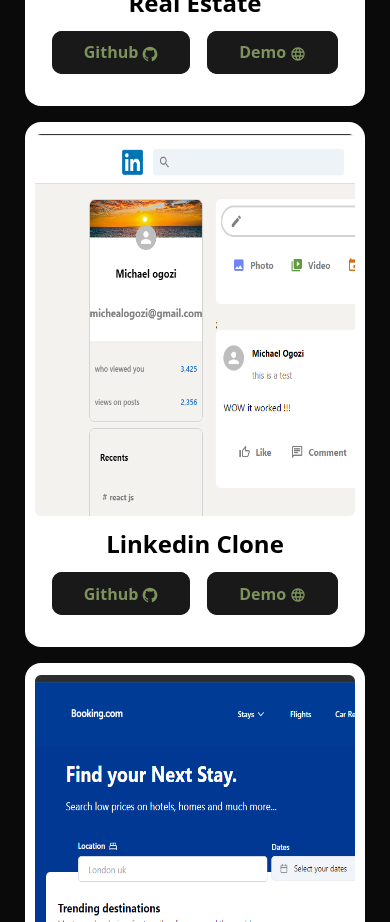
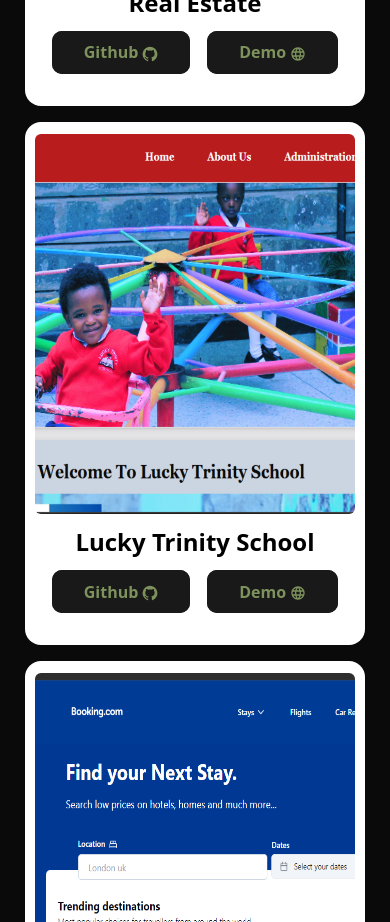
Before and after one commit to 4th-son/michaels-portfolio, a React (Vite) app: page / in a window 390 px wide. Shown: the part 2540-3462 px from the top of the page. Built offline with nearby package versions, Linux system fonts and the light colour scheme.

Commit message:
minor updates

```diff
--- a/src/home.jsx
+++ b/src/home.jsx
@@ -1,10 +1,10 @@
 import "./App.css";
 import FileDownloadIcon from "@mui/icons-material/FileDownload";
-import Resume from './images/MICHAEL OGOZI-CV.pdf';
+import Resume from "./images/MICHAEL OGOZI-CV.pdf";
 import bg1 from "./images/bg1.png";
 import about from "./images/aboutt.png";
 import project1 from "./images/project1.png";
-import link from "./images/link.png";
+import link from "./images/lucky.png";
 import im2 from "./images/B.C.png";
 import MenuIcon from "@mui/icons-material/Menu";
 import DropDownMenu from "./dropDownMenu";
@@ -29,11 +29,11 @@ function Home() {
     window.open(githubUrl, "_blank"); // Open the link in a new tab
   };
   const ToGitHub = () => {
-    const githubUrl = "https://github.com/4th-son/linkedin-clone-yt";
+    const githubUrl = "https://github.com/4th-son/school-website";
     window.open(githubUrl, "_blank"); // Open the link in a new tab
   };
   const Towebsite = () => {
-    const githubUrl = "https://4th-son.github.io/linkedin-clone-yt/";
+    const githubUrl = "https://Luckytrinityjuniorschool.com";
     window.open(githubUrl, "_blank"); // Open the link in a new tab
   };
   const github = () => {
@@ -293,24 +293,21 @@ function Home() {
             </div>
           </div>
         </div>
-        <div className="project transform transition-all md:hover:scale-110 h-fit  md:w-[350px] w-[340px] bg-white flex  mx-auto justify-center rounded-2xl pb-5 mb-4">
-          <div className=" ">
+        <div className="project md:transform md:transition-all md:hover:scale-110 h-fit md:w-[350px] w-[340px] bg-white flex mx-auto justify-center rounded-2xl pb-5 mb-4">
+          <div>
             <img
               src={link}
               alt="background image"
-              className="  rounded-md md:h-auto h-[382px] md:w-[300px] w-[320px] mt-3"
+              className="rounded-md md:h-auto h-[380px] md:w-[300px] w-[320px] mt-3 mx-auto"
             />
-            <h3 className=" md:text-4xl  text-2xl font-bold text-center mt-3 mb-3 ">
-              {" "}
-              Linkedin Clone{" "}
+            <h3 className="md:text-4xl text-2xl font-bold text-center mt-3 mb-3">
+              Lucky Trinity School
             </h3>
-            <div className=" justify-evenly flex  pb-3">
+            <div className="justify-evenly flex pb-3">
               <button className="bn5" onClick={ToGitHub}>
-                {" "}
                 Github <GitHubIcon style={{ fontSize: "16px" }} />
               </button>
               <button className="bn5" onClick={Towebsite}>
-                {" "}
                 Demo <LanguageIcon style={{ fontSize: "16px" }} />
               </button>
             </div>
@@ -355,7 +352,7 @@ function Home() {
           </h2>
         </button>{" "}
         <button className=" bn5  ml-5 mt-3 md:mt-0">
-          <a href="https://wa.me/23408161412734">
+          <a href="https://wa.me/254792272017">
             {" "}
             <MdOutlineWhatsapp style={{ fontSize: "34px" }} />{" "}
           </a>
```
Also changed, not shown: src/images/link.png (deleted), src/images/lucky.png (added).
